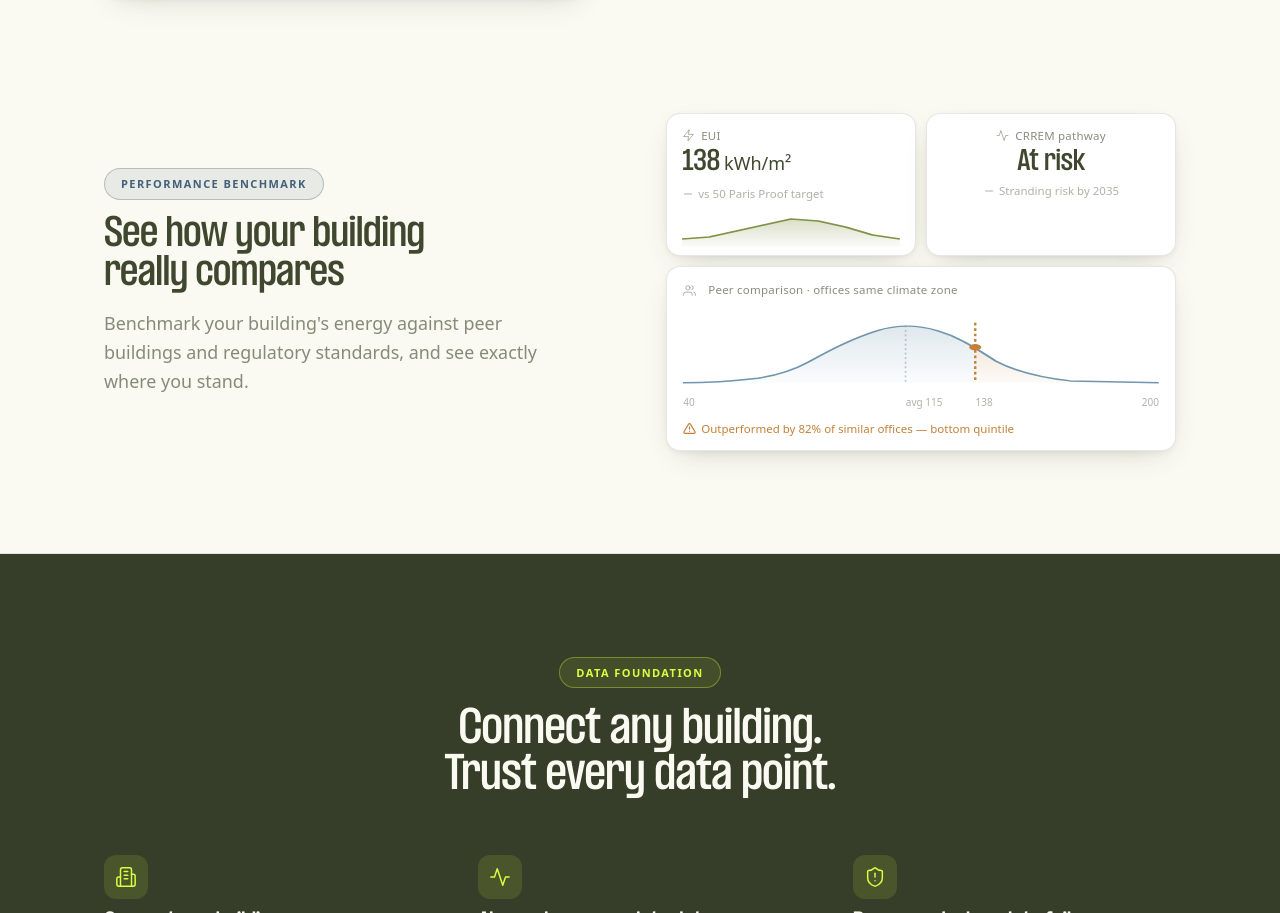
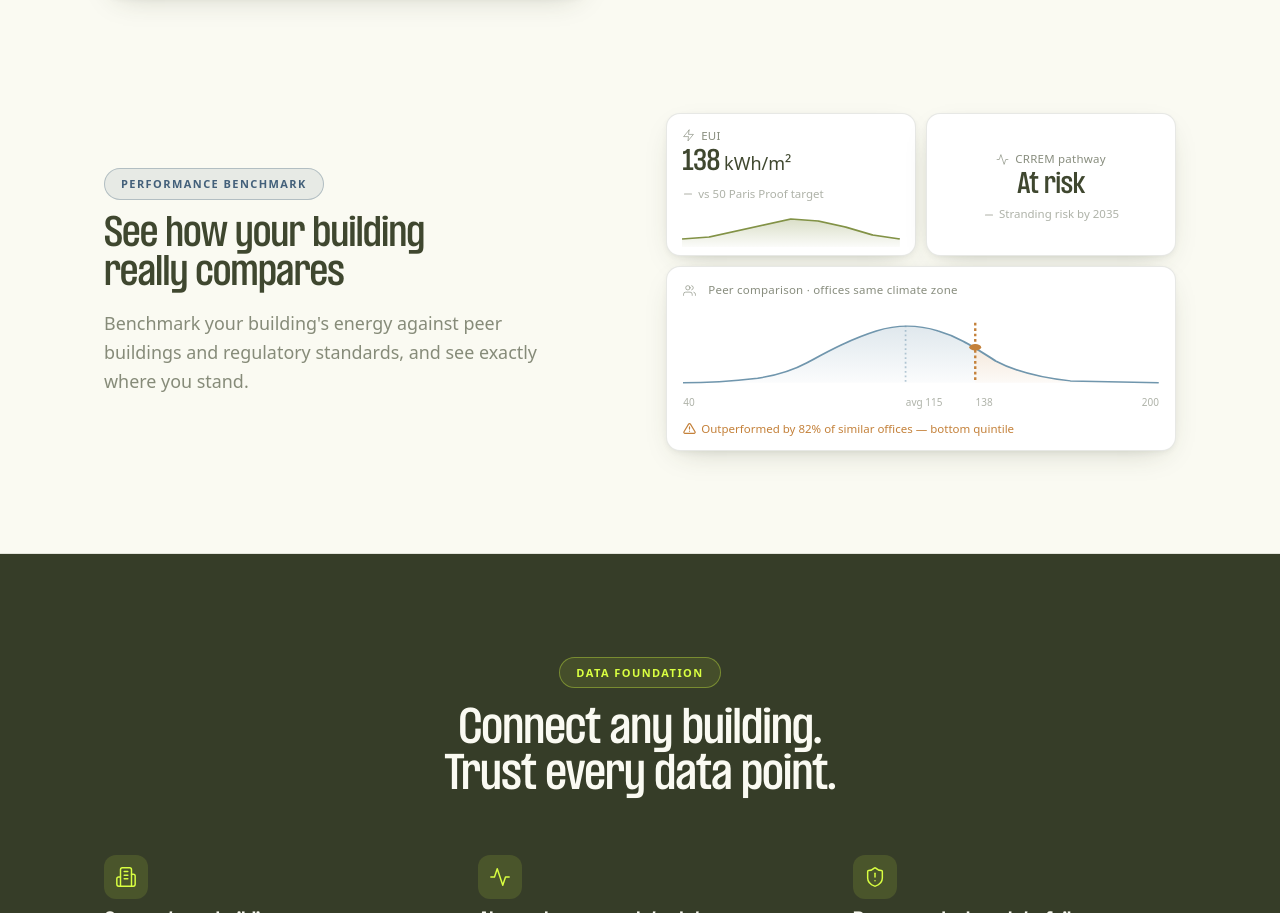
Before and after one commit to mosinaekatrepo/draft-bic, a plain HTML site: page index.html in a window 1280 px wide. Shown: the part 5499-6412 px from the top of the page. Drawn offline with Linux system fonts and the light colour scheme.

Commit message:
CRREM card: vertically and horizontally center content

```diff
--- a/index.html
+++ b/index.html
@@ -426,7 +426,7 @@
             </div>
 
             <!-- CRREM at risk -->
-            <div class="wc kpi" style="align-items:center;text-align:center;">
+            <div class="wc kpi" style="align-items:center;text-align:center;justify-content:center;">
               <span class="wc-title"><svg viewBox="0 0 24 24" fill="none" stroke="currentColor" stroke-width="1.8" stroke-linecap="round" stroke-linejoin="round"><polyline points="22 12 18 12 15 21 9 3 6 12 2 12"/></svg>CRREM pathway</span>
               <div style="display:flex;align-items:baseline;gap:4px;margin-top:4px;">
                 <span class="metric" style="font-size:26px;line-height:1;">At risk</span>
```
